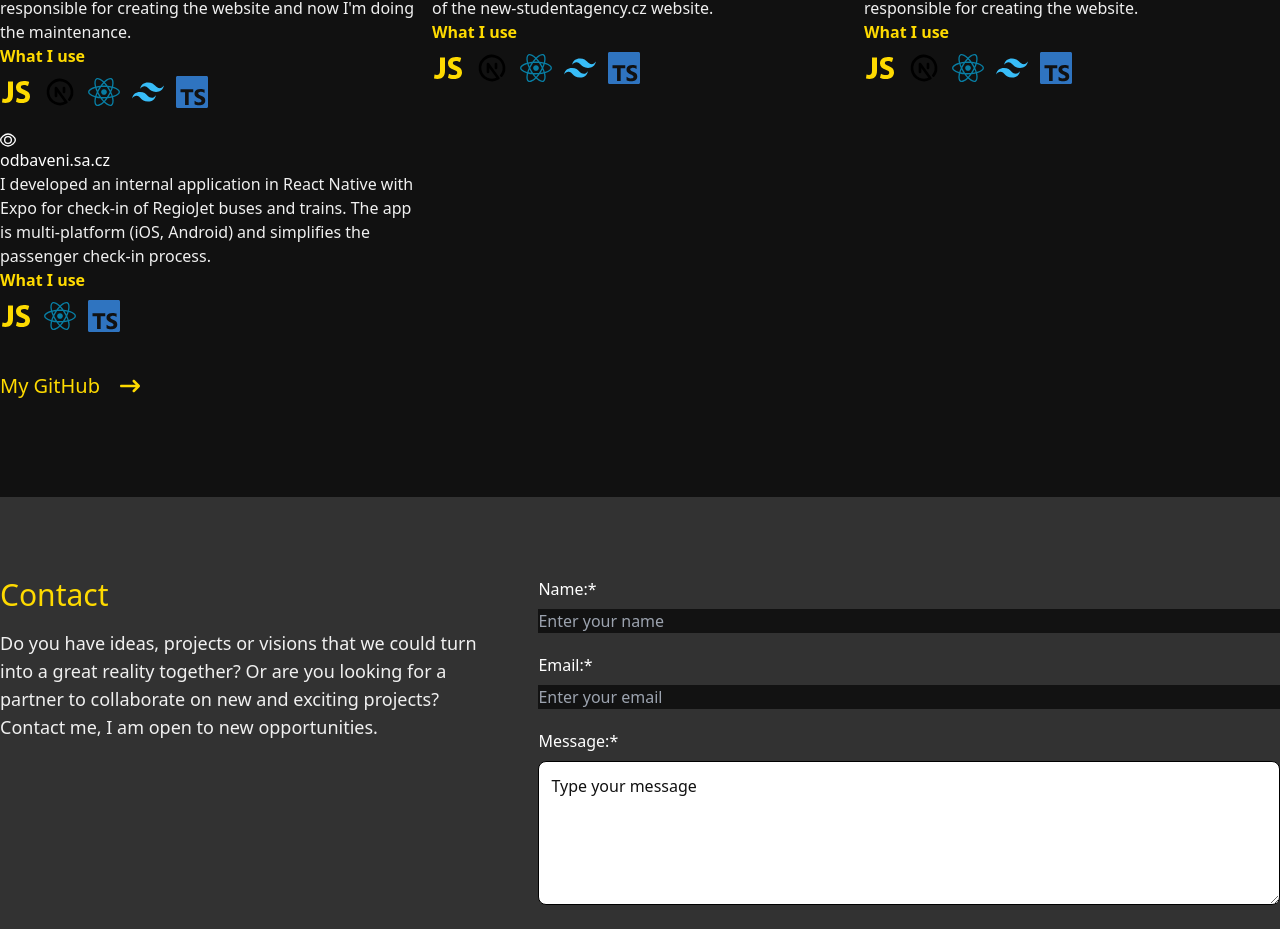
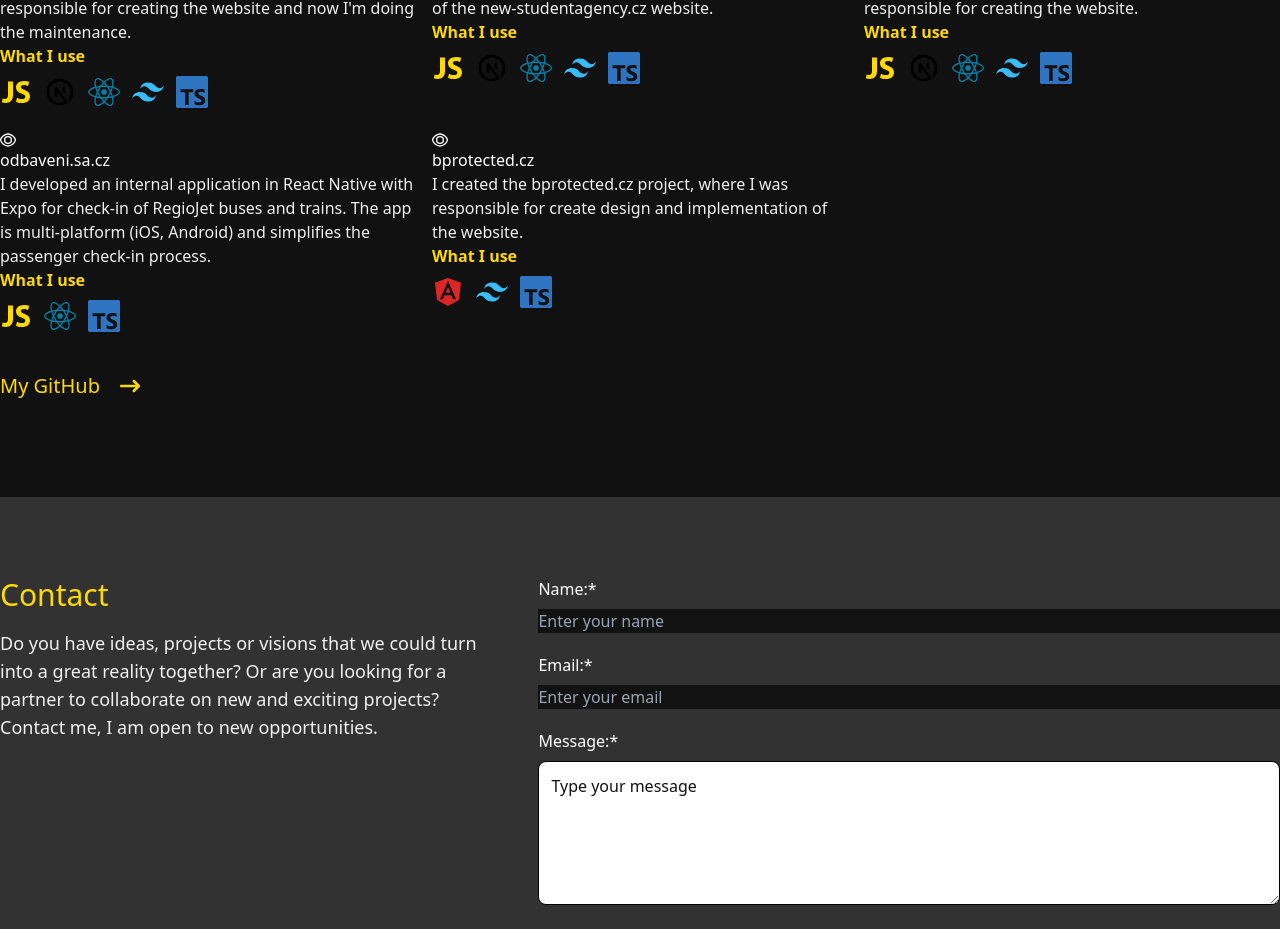
Before and after one commit to TNajnar/tomasnajnar-portfolio, a Next.js app: page / in a window 1280 px wide. Shown: the part 1594-2523 px from the top of the page. Built offline with nearby package versions, Linux system fonts and the light colour scheme.

Commit message:
Add new project

```diff
--- a/src/components/Projects/ProjectsData.ts
+++ b/src/components/Projects/ProjectsData.ts
@@ -25,7 +25,7 @@ export const myProjects: Array<TProject> = [
   {
     about: "I created the terrazavyhlidka.cz project, where I was responsible for creating the website.",
     alt: "terraza-vyhlidka.cz",
-    id: 45,
+    id: 46,
     icon: GrView,
     path: "/terr.png",
     url: ERoutes.TERRAZA_VYHLIDKA,
@@ -33,10 +33,18 @@ export const myProjects: Array<TProject> = [
   {
     about: "I developed an internal application in React Native with Expo for check-in of RegioJet buses and trains. The app is multi-platform (iOS, Android) and simplifies the passenger check-in process.",
     alt: "odbaveni.sa.cz",
-    id: 45,
+    id: 47,
     icon: GrView,
     path: "/odbaveni.png",
     url: ERoutes.ODBAVENI,
+  },
+  {
+    about: "I created the bprotected.cz project, where I was responsible for create design and implementation of the website.",
+    alt: "bprotected.cz",
+    id: 48,
+    icon: GrView,
+    path: "/bprotected.png",
+    url: ERoutes.BPROTECTED,
   },
 ];
 
--- a/src/components/Projects/components/Project.tsx
+++ b/src/components/Projects/components/Project.tsx
@@ -19,6 +19,7 @@ const Project = ({
   path,
   style,
   url,
+  id,
 }: TProject): ReactElement => url ? (
   <Link className={clsx("default-transition", "projectsWrapper")} href={url} target="_blank">
     <div className="imgWrapper">
@@ -34,7 +35,7 @@ const Project = ({
 
     <div className="mt-auto">
       <span className={styleUsed}>{used}</span>
-      {url === ERoutes.ODBAVENI ? <OtherTechStack /> : <TechStack />}
+      {url === ERoutes.ODBAVENI ? <OtherTechStack /> : <TechStack isDifferentStack={id === 48} />}
     </div>
   </Link>
 ) : (
--- a/src/components/shared/TechStack.tsx
+++ b/src/components/shared/TechStack.tsx
@@ -1,14 +1,18 @@
 import { ReactElement } from "react";
-import { TECHNOLOGIES } from "@/utils/consts";
+import { ANGULAR_TECH, TECHNOLOGIES } from "@/utils/consts";
 import clsx from "clsx";
 
 interface IProps {
   className?: string;
+  isDifferentStack?: boolean;
 }
 
-const TechStack = ({ className }: IProps): ReactElement => (
+const TechStack = ({ className, isDifferentStack }: IProps): ReactElement => {
+  const techStack = isDifferentStack ? ANGULAR_TECH : TECHNOLOGIES;
+
+  return (
     <div className={clsx("flex gap-3 py-2", className)}>
-    {TECHNOLOGIES.map((tech) => {
+      {techStack.map((tech) => {
         const { color, id, icon: TechLogo } = tech;
 
         return (
@@ -20,5 +24,6 @@ const TechStack = ({ className }: IProps): ReactElement => (
       })}
     </div>
   );
+};
 
 export default TechStack;
--- a/src/utils/consts.ts
+++ b/src/utils/consts.ts
@@ -1,4 +1,4 @@
-import { FaGithub, FaInstagram, FaLinkedinIn, FaReact } from "react-icons/fa";
+import { FaAngular, FaGithub, FaInstagram, FaLinkedinIn, FaReact } from "react-icons/fa";
 import { TScrollOpt, TSocialIcon, TTechStack } from "./types";
 import { ERoutes } from "./enums";
 import { IoLogoJavascript } from "react-icons/io";
@@ -27,3 +27,9 @@ export const TECHNOLOGIES: Array<TTechStack> = [
   { color: 'text-css', id: 80, icon: SiTailwindcss },
   { color: 'text-ts', id: 81, icon: SiTypescript },
 ];
+
+export const ANGULAR_TECH = [
+  { color: 'text-red-600', id: 82, icon: FaAngular },
+  { color: 'text-css', id: 80, icon: SiTailwindcss },
+  { color: 'text-ts', id: 81, icon: SiTypescript },
+];
--- a/src/utils/enums.ts
+++ b/src/utils/enums.ts
@@ -6,6 +6,7 @@ export enum ERoutes {
   TERRAZA_VYHLIDKA = "https://www.terrazavyhlidka.cz",
   ODBAVENI = "https://odbaveni.sa.cz/",
   STUDENT_AGENCY = "https://www.studentagency.cz/",
+  BPROTECTED = "https://bprotected.cz/",
 }
 
 export enum EScrollTo {
```
Also changed, not shown: public/bprotected.png (added). Lines whose indentation alone changed are shown as unchanged.
